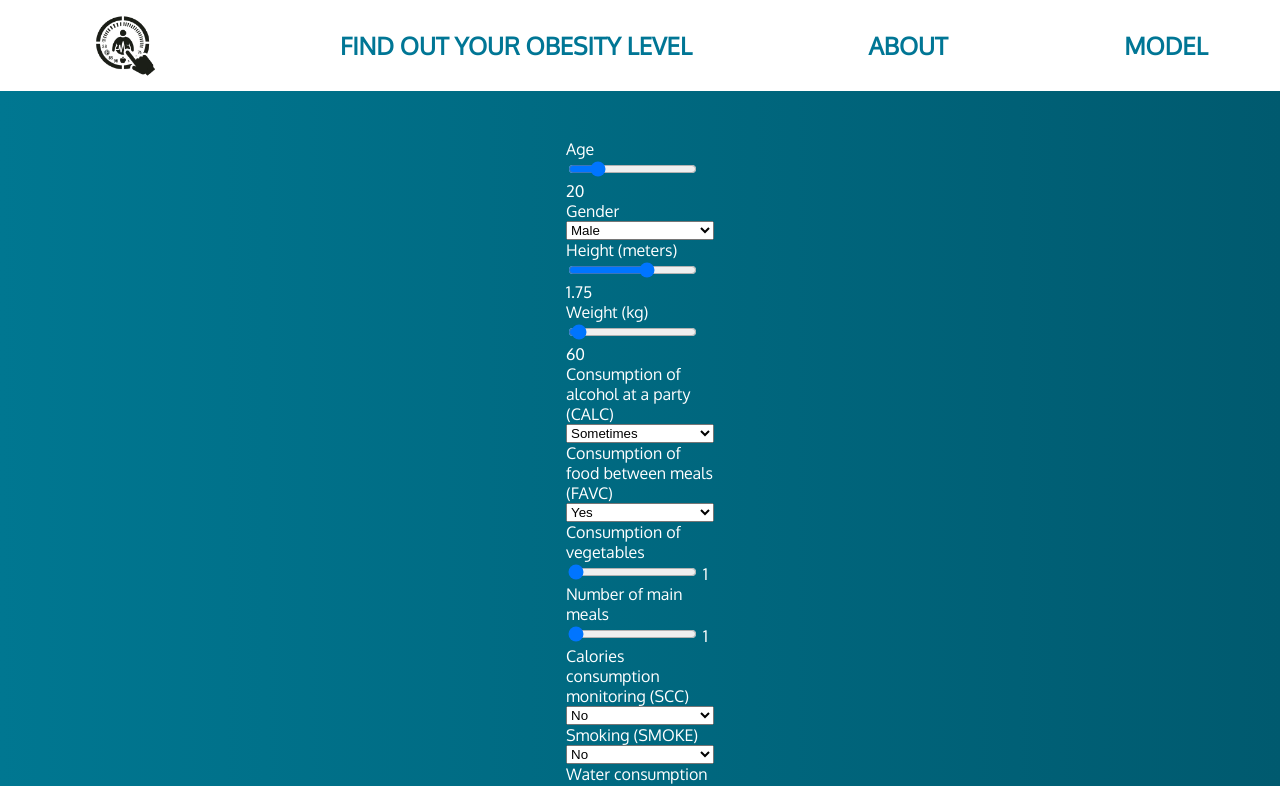
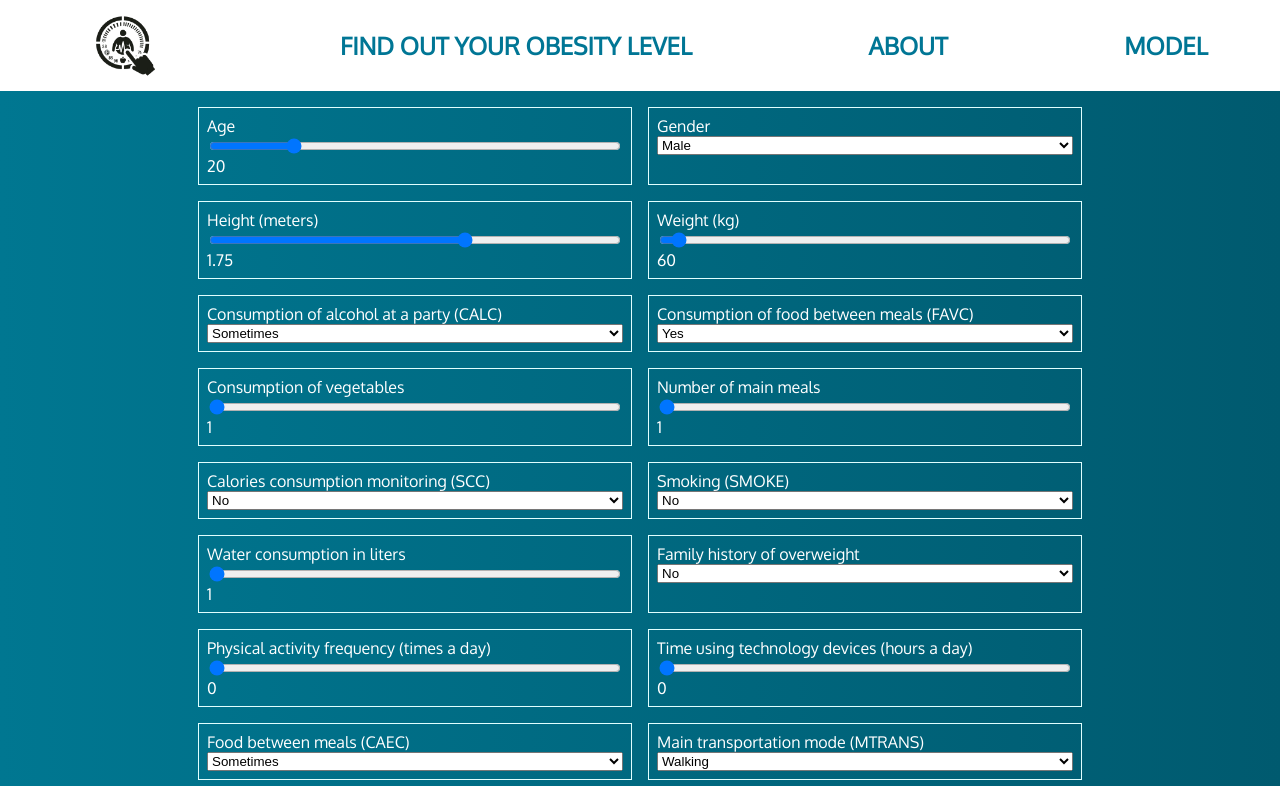
Before and after one commit to KajtekWisniewski/mlObesityLevelsApp, a Next.js app in the folder frontend/: page /evaluate in a window 1280 px wide. Shown: the top 786 px of the page. Built offline with nearby package versions, Linux system fonts and the light colour scheme.

Commit message:
styled the evaluation site

```diff
--- a/frontend/src/app/evaluate/page.js
+++ b/frontend/src/app/evaluate/page.js
@@ -4,6 +4,7 @@ import axios from 'axios';
 import { useState } from 'react';
 import DataForm from '../../components/forms/DataForm';
 import ResultComponent from '../../components/results/ResultComponent';
+import styles from '../generalStyles.module.scss';
 
 export default function Evaluate() {
   const [response, setResponse] = useState(null);
@@ -44,12 +45,14 @@ export default function Evaluate() {
 
   return (
     <div className="">
-      <DataForm initialValues={formValues} onSubmit={handleClick}></DataForm>
       {response !== null ? (
-        <ResultComponent resultFromApi={response}></ResultComponent>
+        <div className={styles.resultStyle}>
+          <ResultComponent resultFromApi={response}></ResultComponent>
+        </div>
       ) : (
         <div></div>
       )}
+      <DataForm initialValues={formValues} onSubmit={handleClick}></DataForm>
     </div>
   );
 }
--- a/frontend/src/app/generalStyles.module.scss
+++ b/frontend/src/app/generalStyles.module.scss
@@ -20,3 +20,9 @@
 .content {
   padding-top: 91px;
 }
+
+.resultStyle {
+  display: flex;
+  justify-content: center;
+  align-items: center;
+}
--- a/frontend/src/components/forms/DataForm.js
+++ b/frontend/src/components/forms/DataForm.js
@@ -3,6 +3,7 @@ import { Formik, Form, Field, ErrorMessage } from 'formik';
 import * as Yup from 'yup';
 import styles from './DataFormStyles.module.scss';
 import SliderWithLabel from '../inputs/SliderWithLabel';
+import SelectWithLabel from '../inputs/SelectWithLabel';
 
 const FormSchema = Yup.object().shape({
   age: Yup.number().min(1).max(99).required('Required'),
@@ -43,15 +44,19 @@ const MyForm = ({ initialValues, onSubmit }) => {
         onSubmit={onSubmit}
       >
         {({ errors, touched }) => (
+          <div className={styles.former}>
             <Form className={styles.formikForm}>
               <SliderWithLabel name="age" label="Age" min="1" max="99" />
 
-            <label>Gender</label>
-            <Field name="gender" as="select">
-              <option value="">Select Gender</option>
-              <option value="Male">Male</option>
-              <option value="Female">Female</option>
-            </Field>
+              <SelectWithLabel
+                name="gender"
+                label="Gender"
+                options={[
+                  { value: 'Male', label: 'Male' },
+                  { value: 'Female', label: 'Female' }
+                ]}
+              />
+              <ErrorMessage name="gender" component="div" />
               <ErrorMessage name="gender" component="div" />
 
               <SliderWithLabel
@@ -70,21 +75,25 @@ const MyForm = ({ initialValues, onSubmit }) => {
                 step="1"
               />
 
-            <label>Consumption of alcohol at a party (CALC)</label>
-            <Field name="CALC" as="select">
-              <option value="">Select Option</option>
-              <option value="Sometimes">Sometimes</option>
-              <option value="Frequently">Frequently</option>
-              <option value="no">No</option>
-            </Field>
+              <SelectWithLabel
+                name="CALC"
+                label="Consumption of alcohol at a party (CALC)"
+                options={[
+                  { value: 'Sometimes', label: 'Sometimes' },
+                  { value: 'Frequently', label: 'Frequently' },
+                  { value: 'no', label: 'No' }
+                ]}
+              />
               <ErrorMessage name="CALC" component="div" />
 
-            <label>Consumption of food between meals (FAVC)</label>
-            <Field name="FAVC" as="select">
-              <option value="">Select Option</option>
-              <option value="yes">Yes</option>
-              <option value="no">No</option>
-            </Field>
+              <SelectWithLabel
+                name="FAVC"
+                label="Consumption of food between meals (FAVC)"
+                options={[
+                  { value: 'yes', label: 'Yes' },
+                  { value: 'no', label: 'No' }
+                ]}
+              />
               <ErrorMessage name="FAVC" component="div" />
 
               <SliderWithLabel
@@ -94,22 +103,31 @@ const MyForm = ({ initialValues, onSubmit }) => {
                 max="3"
               />
 
-            <SliderWithLabel name="NCP" label="Number of main meals" min="1" max="4" />
+              <SliderWithLabel
+                name="NCP"
+                label="Number of main meals"
+                min="1"
+                max="4"
+              />
 
-            <label>Calories consumption monitoring (SCC)</label>
-            <Field name="SCC" as="select">
-              <option value="">Select Option</option>
-              <option value="yes">Yes</option>
-              <option value="no">No</option>
-            </Field>
+              <SelectWithLabel
+                name="SCC"
+                label="Calories consumption monitoring (SCC)"
+                options={[
+                  { value: 'yes', label: 'Yes' },
+                  { value: 'no', label: 'No' }
+                ]}
+              />
               <ErrorMessage name="SCC" component="div" />
 
-            <label>Smoking (SMOKE)</label>
-            <Field name="SMOKE" as="select">
-              <option value="">Select Option</option>
-              <option value="yes">Yes</option>
-              <option value="no">No</option>
-            </Field>
+              <SelectWithLabel
+                name="SMOKE"
+                label="Smoking (SMOKE)"
+                options={[
+                  { value: 'yes', label: 'Yes' },
+                  { value: 'no', label: 'No' }
+                ]}
+              />
               <ErrorMessage name="SMOKE" component="div" />
 
               <SliderWithLabel
@@ -119,12 +137,14 @@ const MyForm = ({ initialValues, onSubmit }) => {
                 max="3"
               />
 
-            <label>Family history of overweight</label>
-            <Field name="family_history_with_overweight" as="select">
-              <option value="">Select Option</option>
-              <option value="yes">Yes</option>
-              <option value="no">No</option>
-            </Field>
+              <SelectWithLabel
+                name="family_history_with_overweight"
+                label="Family history of overweight"
+                options={[
+                  { value: 'yes', label: 'Yes' },
+                  { value: 'no', label: 'No' }
+                ]}
+              />
               <ErrorMessage name="family_history_with_overweight" component="div" />
 
               <SliderWithLabel
@@ -141,29 +161,34 @@ const MyForm = ({ initialValues, onSubmit }) => {
                 max="2"
               />
 
-            <label>Food between meals (CAEC)</label>
-            <Field name="CAEC" as="select">
-              <option value="">Select Option</option>
-              <option value="Sometimes">Sometimes</option>
-              <option value="Always">Always</option>
-              <option value="Frequently">Frequently</option>
-              <option value="no">No</option>
-            </Field>
+              <SelectWithLabel
+                name="CAEC"
+                label="Food between meals (CAEC)"
+                options={[
+                  { value: 'Sometimes', label: 'Sometimes' },
+                  { value: 'Always', label: 'Always' },
+                  { value: 'Frequently', label: 'Frequently' },
+                  { value: 'no', label: 'No' }
+                ]}
+              />
               <ErrorMessage name="CAEC" component="div" />
 
-            <label>Main transportation mode (MTRANS)</label>
-            <Field name="MTRANS" as="select">
-              <option value="">Select Option</option>
-              <option value="Walking">Walking</option>
-              <option value="Automobile">Automobile</option>
-              <option value="Public_Transportation">Public Transportation</option>
-              <option value="Bike">Bike</option>
-              <option value="Motorbike">Motorbike</option>
-            </Field>
+              <SelectWithLabel
+                name="MTRANS"
+                label="Main transportation mode (MTRANS)"
+                options={[
+                  { value: 'Walking', label: 'Walking' },
+                  { value: 'Automobile', label: 'Automobile' },
+                  { value: 'Public_Transportation', label: 'Public Transportation' },
+                  { value: 'Bike', label: 'Bike' },
+                  { value: 'Motorbike', label: 'Motorbike' }
+                ]}
+              />
               <ErrorMessage name="MTRANS" component="div" />
 
               <button type="submit">Submit</button>
             </Form>
+          </div>
         )}
       </Formik>
     </div>
--- a/frontend/src/components/forms/DataFormStyles.module.scss
+++ b/frontend/src/components/forms/DataFormStyles.module.scss
@@ -1,7 +1,17 @@
 .formikForm {
   display: flex;
+  flex-direction: row;
+  flex-wrap: wrap;
+  gap: 1em;
+  padding: 1em;
+  justify-content: center;
+}
+
+.formikForm > * {
+  border: 1px solid lightcyan;
+  padding: 0.5em;
+  flex: 0 0 calc(100% / 3); /* Ensure each item takes up one-third of the container width */
+  max-width: calc(100% / 3);
+  display: flex;
   flex-direction: column;
-  width: min-content;
-  padding: 3em;
-  justify-self: center;
 }
--- /dev/null
+++ b/frontend/src/components/inputs/SelectWithLabel.js
@@ -0,0 +1,22 @@
+import { useField } from 'formik';
+
+const SelectWithLabel = ({ label, ...props }) => {
+  const [field, meta] = useField(props);
+
+  return (
+    <div>
+      <label htmlFor={props.id || props.name}>{label}</label>
+      <select {...field} {...props}>
+        <option value="">Select Option</option>
+        {props.options.map((option) => (
+          <option key={option.value} value={option.value}>
+            {option.label}
+          </option>
+        ))}
+      </select>
+      {meta.touched && meta.error ? <div className="error">{meta.error}</div> : null}
+    </div>
+  );
+};
+
+export default SelectWithLabel;
--- a/frontend/src/components/results/ResultStyles.module.scss
+++ b/frontend/src/components/results/ResultStyles.module.scss
@@ -1,7 +1,7 @@
 .resultComponent {
   color: white;
   border: 1px solid lightslategray;
-  width: 50%;
+  width: 66.67%;
   display: flex;
   flex-direction: column;
   align-items: center;
```
Lines whose indentation alone changed are shown as unchanged.
